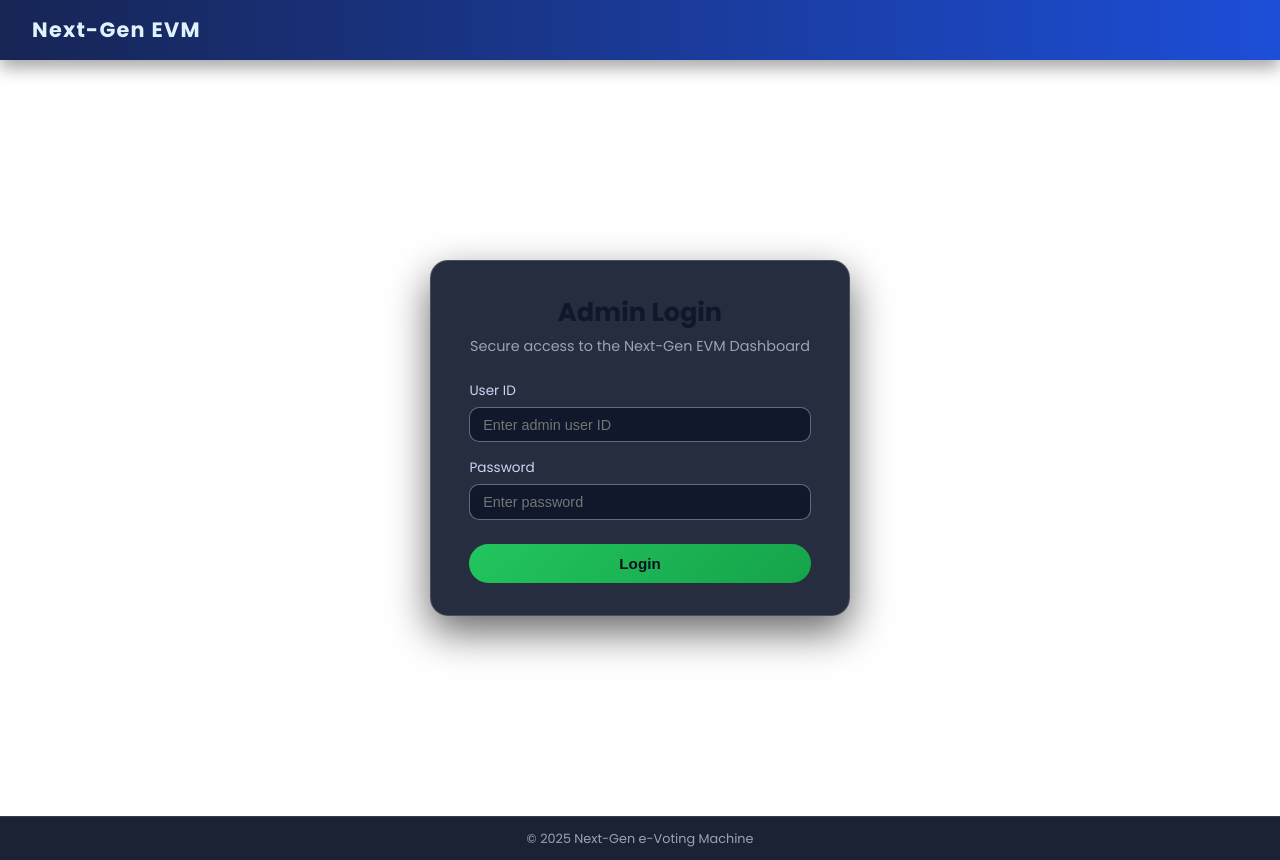
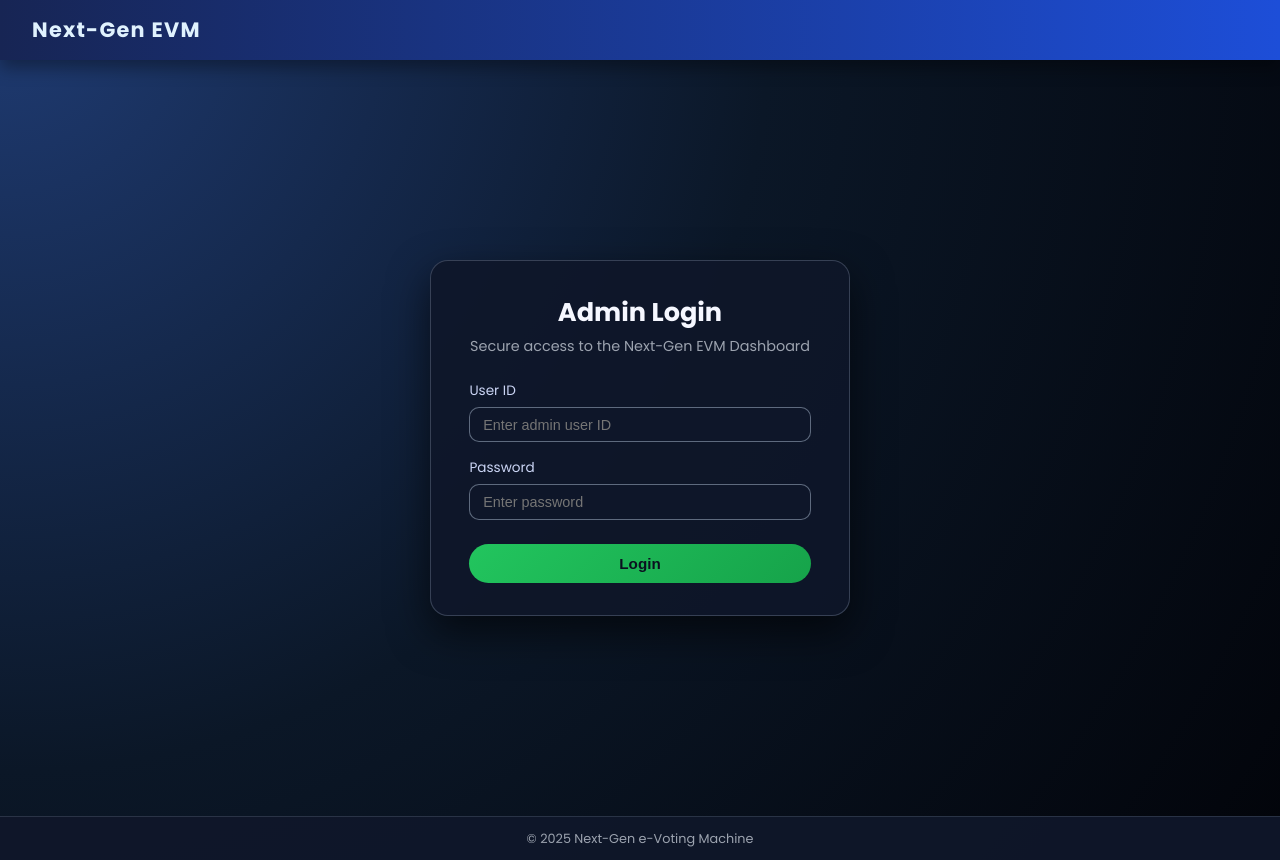
Before and after one commit to sheikhishmam2002/next-gen-e-voting, a Flask app: page / in a window 1280 px wide. Run offline with Flask 3, Linux system fonts and the light colour scheme.

Commit message:
Restore background gradient and text color

```diff
--- a/static/css/style.css
+++ b/static/css/style.css
@@ -7,10 +7,10 @@
 
 body {
     font-family: "Poppins", sans-serif;
-    /* background: radial-gradient(circle at top left, #1f3b73, #0b1727 50%, #02040a);
-    color: #f5f7ff; */
-    background: #ffffff;
-    color: #0f172a;
+    background: radial-gradient(circle at top left, #1f3b73, #0b1727 50%, #02040a);
+    color: #f5f7ff;
+    /* background: #ffffff;
+    color: #0f172a; */
     min-height: 100vh;
     display: flex;
     flex-direction: column;
```
